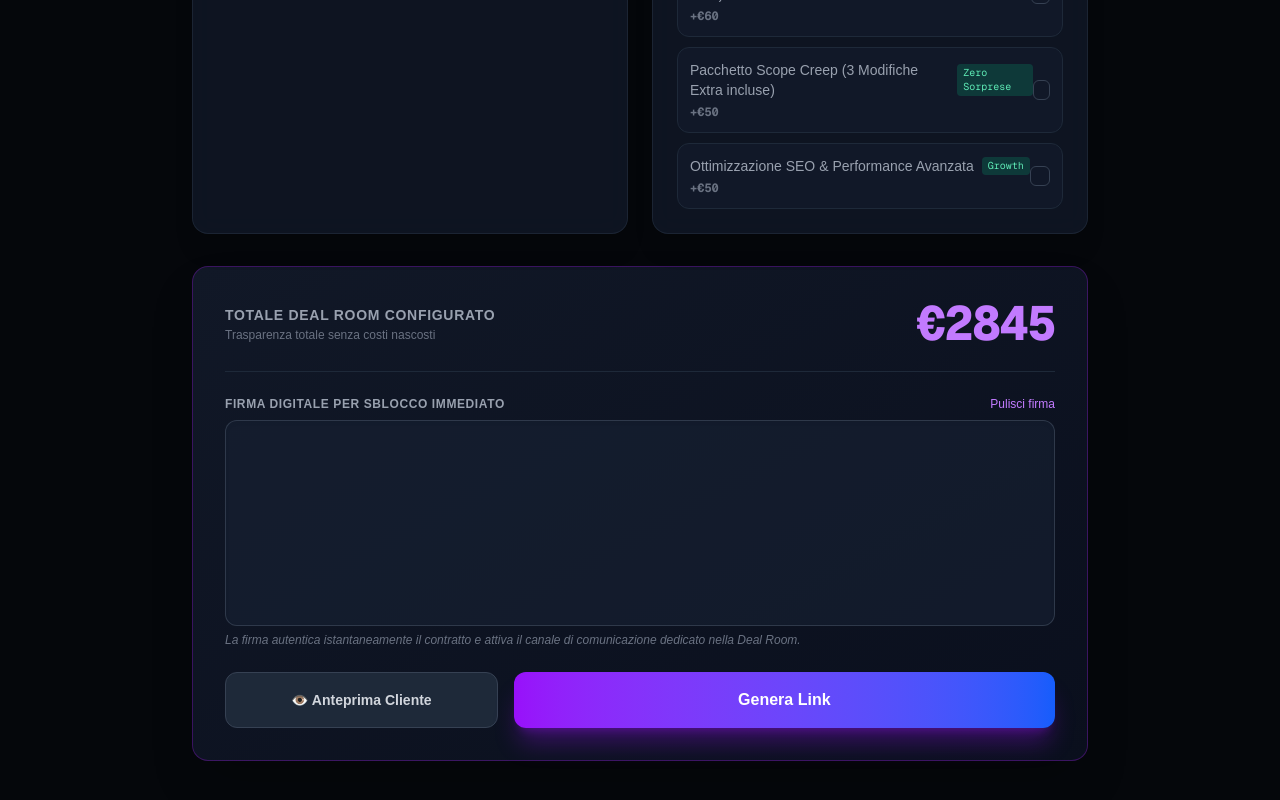
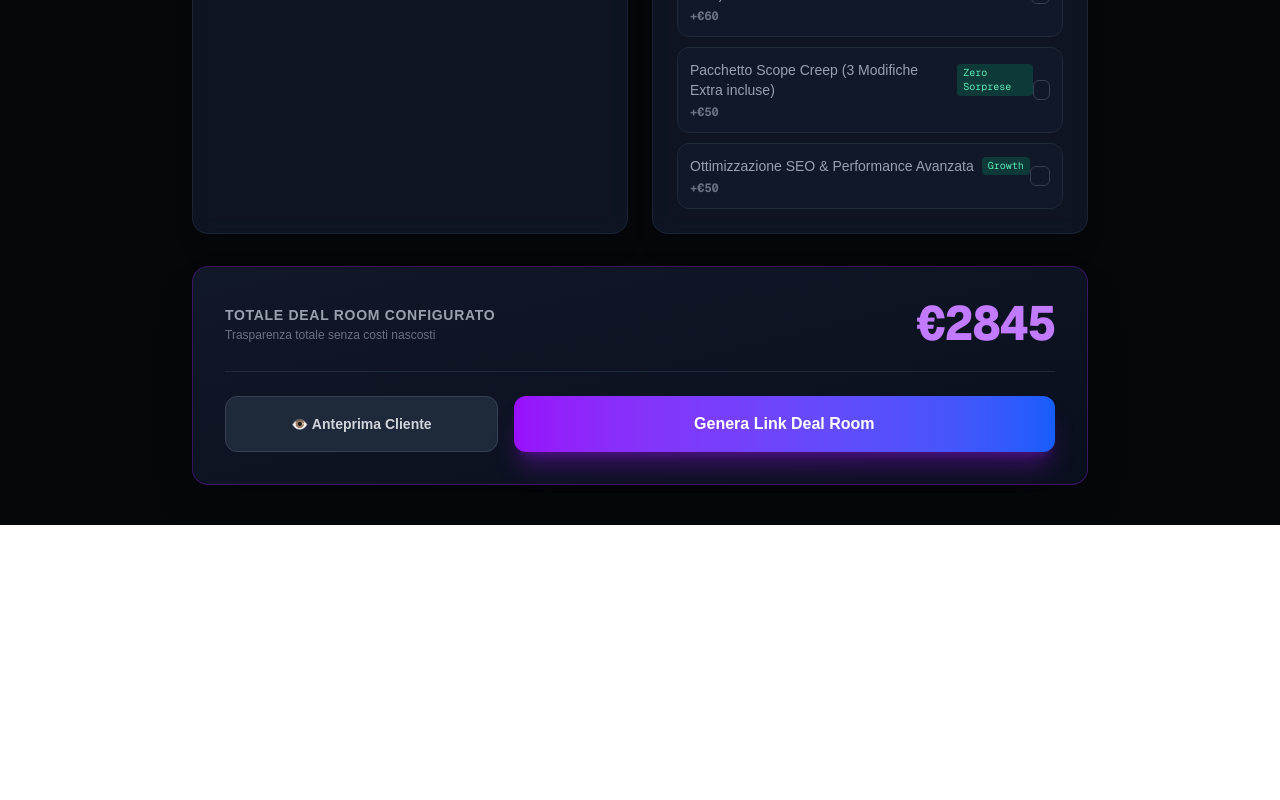
Before and after one commit to quotemichael92/quotepulse, a Next.js app: page /dashboard/new in a window 1280 px wide. Shown: the part 1320-2120 px from the top of the page. After the commit the page ends 1845 px from the top, so only its background shows below. Built offline with nearby package versions, Linux system fonts and the light colour scheme.

Commit message:
refactor(dashboard): update quote creation UI flow and remove signature

```diff
--- a/app/dashboard/new/page.tsx
+++ b/app/dashboard/new/page.tsx
@@ -1,6 +1,6 @@
 'use client';
 
-import { useState, useRef } from 'react';
+import { useState } from 'react';
 import { useRouter } from 'next/navigation';
 
 interface ModuleItem {
@@ -25,7 +25,7 @@ export default function DashboardPage() {
   const [timerFomo, setTimerFomo] = useState(24);
   const [paymentTerms, setPaymentTerms] = useState<'single' | 'split'>('single');
 
-  // Lista moduli core vuota di partenza
+  // Lista moduli core
   const [modules, setModules] = useState<ModuleItem[]>([]);
   const [newModuleName, setNewModuleName] = useState('');
   const [newModulePrice, setNewModulePrice] = useState<number | ''>('');
@@ -38,10 +38,6 @@ export default function DashboardPage() {
   });
 
   const [audioPitchNote, setAudioPitchNote] = useState('Ciao! Ho strutturato questo preventivo eliminando i rischi tecnici iniziali. Possiamo partire subito.');
-
-  const canvasRef = useRef<HTMLCanvasElement | null>(null);
-  const [isDrawing, setIsDrawing] = useState(false);
-  const [hasSigned, setHasSigned] = useState(false);
 
   const [loading, setLoading] = useState(false);
   const [aiLoading, setAiLoading] = useState(false);
@@ -95,60 +91,12 @@ export default function DashboardPage() {
     }));
   };
 
-  const startDrawing = (e: React.MouseEvent<HTMLCanvasElement> | React.TouchEvent<HTMLCanvasElement>) => {
-    setIsDrawing(true);
-    const canvas = canvasRef.current;
-    if (!canvas) return;
-    const ctx = canvas.getContext('2d');
-    if (!ctx) return;
-    const rect = canvas.getBoundingClientRect();
-    const x = 'touches' in e ? e.touches[0].clientX - rect.left : e.clientX - rect.left;
-    const y = 'touches' in e ? e.touches[0].clientY - rect.top : e.clientY - rect.top;
-    ctx.beginPath();
-    ctx.moveTo(x, y);
-  };
-
-  const draw = (e: React.MouseEvent<HTMLCanvasElement> | React.TouchEvent<HTMLCanvasElement>) => {
-    if (!isDrawing) return;
-    if ('touches' in e) {
-      e.preventDefault();
-    }
-    const canvas = canvasRef.current;
-    if (!canvas) return;
-    const ctx = canvas.getContext('2d');
-    if (!ctx) return;
-    const rect = canvas.getBoundingClientRect();
-    const x = 'touches' in e ? e.touches[0].clientX - rect.left : e.clientX - rect.left;
-    const y = 'touches' in e ? e.touches[0].clientY - rect.top : e.clientY - rect.top;
-    ctx.lineTo(x, y);
-    ctx.strokeStyle = '#3b82f6';
-    ctx.lineWidth = 2.5;
-    ctx.lineCap = 'round';
-    ctx.stroke();
-    setHasSigned(true);
-  };
-
-  const stopDrawing = () => {
-    setIsDrawing(false);
-  };
-
-  const clearCanvas = () => {
-    const canvas = canvasRef.current;
-    if (!canvas) return;
-    const ctx = canvas.getContext('2d');
-    if (!ctx) return;
-    ctx.clearRect(0, 0, canvas.width, canvas.height);
-    setHasSigned(false);
-  };
-
   const handleSubmit = async (e: React.FormEvent) => {
     e.preventDefault();
     setLoading(true);
     setError('');
 
     try {
-      const signatureDataUrl = canvasRef.current && hasSigned ? canvasRef.current.toDataURL() : null;
-
       const res = await fetch('/api/generate-quote', {
         method: 'POST',
         headers: { 'Content-Type': 'application/json' },
@@ -164,8 +112,7 @@ export default function DashboardPage() {
             ...Object.values(addons).filter(a => a.selected).map(a => `${a.name} (+€${a.price})`),
             `Termini di Pagamento: ${paymentTerms === 'split' ? 'Acconto 50% + 50%' : 'Saldo Unico'}`,
             `Nota Vocale/Strategica: "${audioPitchNote}"`
-          ],
-          signature: signatureDataUrl
+          ]
         }),
       });
 
@@ -190,6 +137,7 @@ export default function DashboardPage() {
     <main className="min-h-screen bg-[#05070b] text-white p-4 md:p-10 flex flex-col items-center">
       <div className="w-full max-w-4xl space-y-8">
 
+        {/* Top bar Disruption Engine */}
         <div className="flex flex-col md:flex-row items-center justify-between gap-4 bg-gradient-to-r from-purple-950/40 via-[#111827] to-blue-950/40 border border-purple-900/30 rounded-2xl p-5 shadow-2xl backdrop-blur-md">
           <div className="flex items-center gap-3">
             <span className="flex h-3 w-3 relative">
@@ -230,6 +178,7 @@ export default function DashboardPage() {
 
         <form onSubmit={handleSubmit} className="space-y-8">
 
+          {/* Anagrafica & Pitch */}
           <div className="bg-[#111827]/80 backdrop-blur-md border border-gray-800/80 rounded-2xl p-6 md:p-8 shadow-2xl space-y-6">
             <div className="flex items-center justify-between">
               <h3 className="text-lg font-semibold text-purple-400 flex items-center gap-2">
@@ -294,6 +243,7 @@ export default function DashboardPage() {
             </div>
           </div>
 
+          {/* Investimento Base & Termini */}
           <div className="bg-[#111827]/80 backdrop-blur-md border border-gray-800/80 rounded-2xl p-6 md:p-8 shadow-2xl space-y-6">
             <div className="flex flex-col md:flex-row justify-between items-start md:items-center gap-4">
               <div>
@@ -355,8 +305,10 @@ export default function DashboardPage() {
             </div>
           </div>
 
+          {/* Moduli & Add-on */}
           <div className="grid grid-cols-1 md:grid-cols-2 gap-6">
 
+            {/* Moduli Core */}
             <div className="bg-[#111827]/80 backdrop-blur-md border border-gray-800/80 rounded-2xl p-6 shadow-xl flex flex-col justify-between">
               <div>
                 <h3 className="text-sm font-semibold uppercase tracking-wider text-gray-300 mb-1 flex items-center gap-2">
@@ -416,6 +368,7 @@ export default function DashboardPage() {
               </div>
             </div>
 
+            {/* Add-on Antighosting */}
             <div className="bg-[#111827]/80 backdrop-blur-md border border-gray-800/80 rounded-2xl p-6 shadow-xl flex flex-col justify-between">
               <div>
                 <h3 className="text-sm font-semibold uppercase tracking-wider text-gray-300 mb-4 flex items-center gap-2">
@@ -450,6 +403,7 @@ export default function DashboardPage() {
 
           </div>
 
+          {/* Totale e Call to Actions (Senza Firma del Professionista) */}
           <div className="bg-gradient-to-br from-[#111827] to-[#0a0f1d] border border-purple-900/60 rounded-2xl p-6 md:p-8 shadow-2xl space-y-6">
 
             <div className="flex flex-col md:flex-row items-center justify-between border-b border-gray-800 pb-6 gap-4">
@@ -460,35 +414,6 @@ export default function DashboardPage() {
               <div className="text-4xl md:text-5xl font-extrabold text-purple-400 font-mono tracking-tight">
                 €{totalAmount}
               </div>
-            </div>
-
-            <div>
-              <div className="flex justify-between items-center mb-2">
-                <label className="block text-xs font-semibold uppercase tracking-wider text-gray-400">Firma Digitale per Sblocco Immediato</label>
-                <button
-                  type="button"
-                  onClick={clearCanvas}
-                  className="text-xs text-purple-400 hover:underline font-medium"
-                >
-                  Pulisci firma
-                </button>
-              </div>
-              <div className="border border-gray-700/80 rounded-xl overflow-hidden bg-[#182234]/60 flex justify-center shadow-inner">
-                <canvas
-                  ref={canvasRef}
-                  width={650}
-                  height={160}
-                  onMouseDown={startDrawing}
-                  onMouseMove={draw}
-                  onMouseUp={stopDrawing}
-                  onMouseLeave={stopDrawing}
-                  onTouchStart={startDrawing}
-                  onTouchMove={draw}
-                  onTouchEnd={stopDrawing}
-                  className="w-full cursor-crosshair touch-none"
-                />
-              </div>
-              <p className="text-xs text-gray-500 mt-1.5 italic">La firma autentica istantaneamente il contratto e attiva il canale di comunicazione dedicato nella Deal Room.</p>
             </div>
 
             <div className="flex flex-col md:flex-row gap-4">
@@ -520,9 +445,9 @@ export default function DashboardPage() {
               <button
                 type="submit"
                 disabled={loading}
-                className="flex-2 w-full bg-gradient-to-r from-purple-600 to-blue-600 hover:from-purple-500 hover:to-blue-500 text-white font-bold py-4 rounded-xl shadow-xl shadow-purple-600/30 transition duration-200 flex items-center justify-center gap-2 text-base disabled:opacity-50"
+                className="flex-[2] bg-gradient-to-r from-purple-600 to-blue-600 hover:from-purple-500 hover:to-blue-500 text-white font-bold py-4 rounded-xl shadow-xl shadow-purple-600/30 transition duration-200 flex items-center justify-center gap-2 text-base disabled:opacity-50"
               >
-                {loading ? 'Generazione...' : 'Genera Link'}
+                {loading ? 'Generazione...' : 'Genera Link Deal Room'}
               </button>
             </div>
           </div>
```
